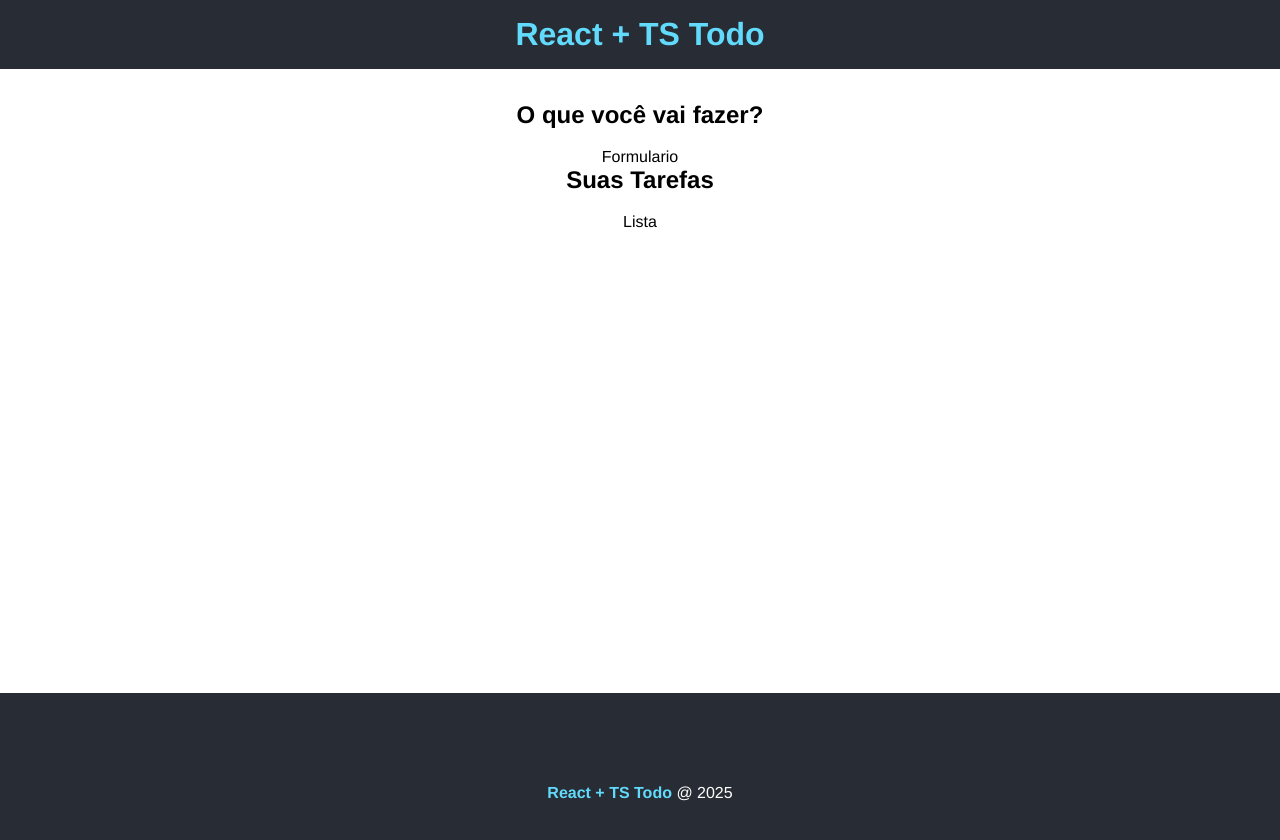
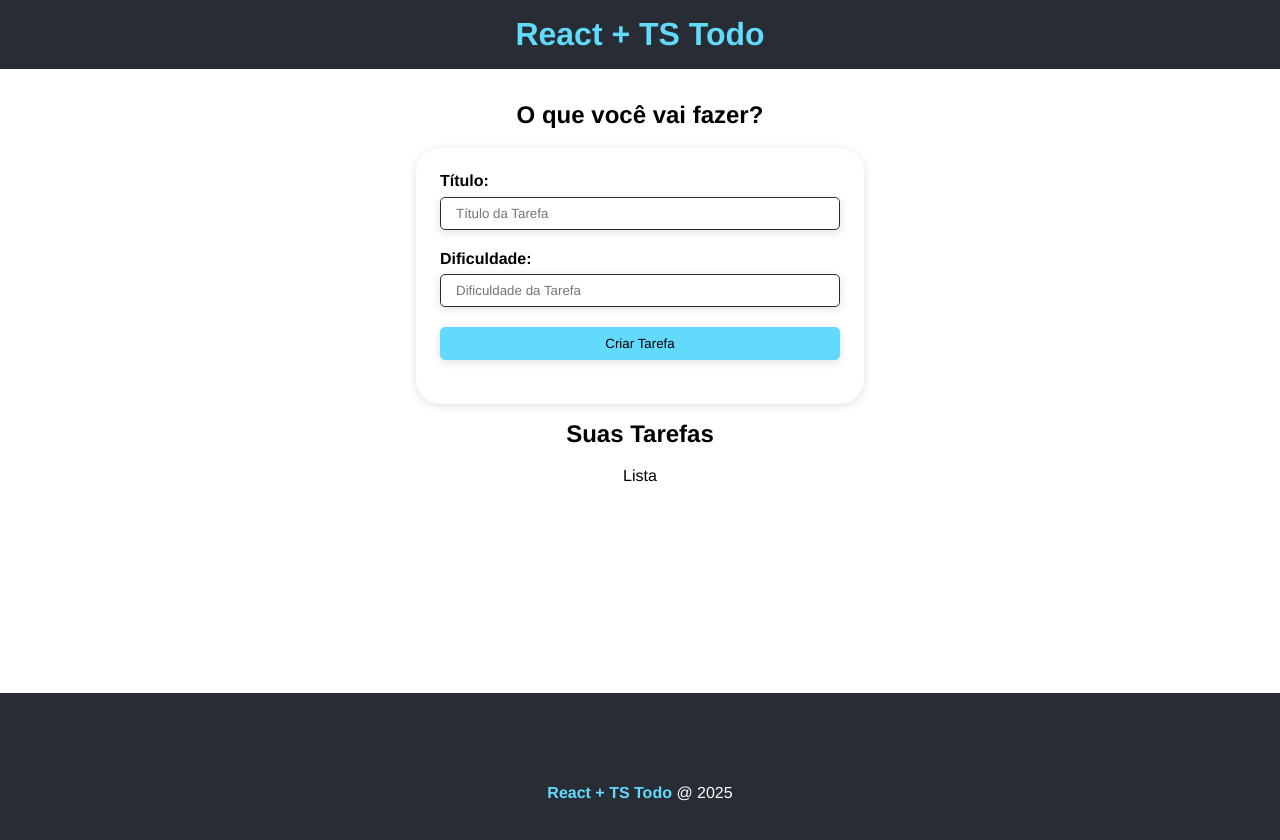
Before and after one commit to gabrieldegobi/todo_react, a React (Vite) app: page / in a window 1280 px wide. Shown: the top 840 px of the page. Built offline with nearby package versions, Linux system fonts and the light colour scheme.

Commit message:
Adicionando Formulario

```diff
--- a/index.html
+++ b/index.html
@@ -1,8 +1,13 @@
-<!doctype html>
+<!DOCTYPE html>
 <html lang="en">
   <head>
     <meta charset="UTF-8" />
-    <link rel="icon" type="image/svg+xml" href="https://upload.wikimedia.org/wikipedia/commons/thumb/4/4c/Typescript_logo_2020.svg/2048px-Typescript_logo_2020.svg.png" />
+
+    <!-- ICONS BOOTSTRAP-->
+    <link
+      rel="stylesheet"
+      href="https://cdn.jsdelivr.net/npm/bootstrap-icons@1.13.1/font/bootstrap-icons.min.css" />
+
     <meta name="viewport" content="width=device-width, initial-scale=1.0" />
     <title>Todo React + TS</title>
   </head>
--- a/src/App.tsx
+++ b/src/App.tsx
@@ -4,10 +4,14 @@ import { useState } from "react";
 import Header from "./components/Header/Header";
 import Footer from "./components/Footer/Footer";
 import Formulario from "./components/Formulario/Formulario";
-import Lista from "./components/Lista/LIsta";
+
 
 //CSS
 import styles from "./App.module.css";
+import Lista from "./components/Lista/Lista";
+
+//Interface
+//import { ITask } from "./interfaces/Task";
 
 function App() {
   return (
@@ -17,7 +21,9 @@ function App() {
         <div className={styles.main}>
           <div>
             <h2>O que você vai fazer?</h2>
-            <Formulario />
+            <Formulario
+            btnText="Criar Tarefa"
+            />
           </div>
 
           <div>
--- a/src/components/Formulario/Formulario.module.css
+++ b/src/components/Formulario/Formulario.module.css
@@ -0,0 +1,42 @@
+.form {
+  display: flex;
+  flex-direction: column;
+  max-width: 400px;
+  margin: 0 auto;
+  padding: 1.5em;
+  border-radius: 25px;
+  box-shadow: rgba(99, 99, 99, 0.2) 0px 2px 8px 0px;
+  margin-bottom: 1em;
+}
+
+.form input {
+  padding: 8px 15px;
+  margin-bottom: 1.5em;
+  border-radius: 5px;
+  border: 1px solid #282c34;
+  box-shadow: rgba(99, 99, 99, 0.2) 0px 2px 8px 0px;
+}
+
+.form input[type="submit"] {
+  background-color: #61dafb;
+  border: 1px solid #61dafb;
+  color: black;
+  transition: 0.5s;
+  cursor: pointer;
+}
+
+.form input[type="submit"]:hover {
+  background-color: white;
+  border-color: #282c34;
+}
+
+.input_container {
+  display: flex;
+  flex-direction: column;
+  text-align: left;
+}
+
+.input_container label {
+  font-weight: bold;
+  margin-bottom: 0.4em;
+}
--- a/src/components/Formulario/Formulario.tsx
+++ b/src/components/Formulario/Formulario.tsx
@@ -1,11 +1,53 @@
-import React from 'react'
+import React, { useState, ChangeEvent, FormEvent, useEffect } from "react";
 
-type Props = {}
+import styles from "./Formulario.module.css";
 
-const Formulario = (props: Props) => {
+//Interfaces
+//import { ITask } from "../../interfaces/Task";
+
+type Props = {
+  btnText: string;
+};
+
+const Formulario = ({ btnText }: Props) => {
+  const [id, setId] = useState<number>(0);
+  const [title, setTitle] = useState<string>("");
+  const [difficulty, setDifficulty] = useState<number>(0);
+
+  const addTaskHandle = () => {};
+
+  const handleChange = (e: ChangeEvent<HTMLInputElement>) => {
+    if (e.target.name === "title") {
+      setTitle(e.target.value);
+    } else {
+      setDifficulty(parseInt(e.target.value));
+    }
+  };
+  console.log(title)
+
   return (
-    <div>Formulario</div>
-  )
-}
+    <form onSubmit={addTaskHandle} className={styles.form} action="">
+      <div className={styles.input_container}>
+        <label htmlFor="title">Título:</label>
+        <input
+          type="text"
+          name="title"
+          placeholder="Título da Tarefa"
+          onChange={handleChange}
+        />
+      </div>
+      <div className={styles.input_container}>
+        <label htmlFor="difficulty">Dificuldade:</label>
+        <input
+          type="text"
+          name="difficulty"
+          placeholder="Dificuldade da Tarefa"
+          onChange={handleChange}
+        />
+      </div>
+      <input type="submit" value={btnText} />
+    </form>
+  );
+};
 
-export default Formulario
+export default Formulario;
--- /dev/null
+++ b/src/interfaces/Task.ts
@@ -0,0 +1,5 @@
+export interface ITask {
+  id: number;
+  title: string;
+  difficulty: number;
+}
```
